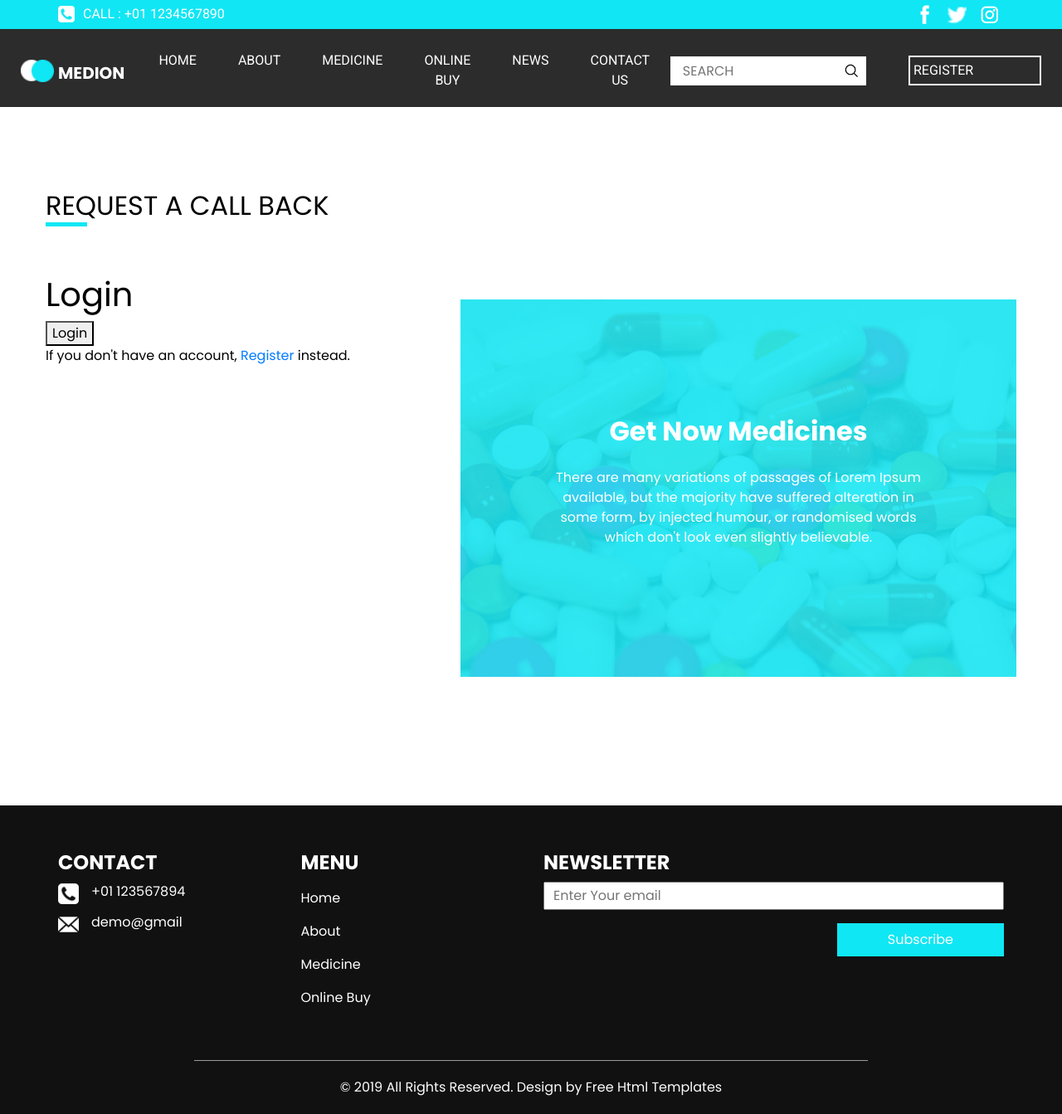
After one commit to Victouch/django-project, a Django app: page /login/ in a window 1280 px wide. The commit adds this page. Shown: the whole page at 83% size. Run offline with Django 4.2, Linux system fonts and the light colour scheme; some libraries are stand-ins or nearby versions.

Commit message:
django project

```diff
--- a/home/static/css/style.css
+++ b/home/static/css/style.css
@@ -182,7 +182,7 @@ a:focus {
   display: flex;
   background:none;
   width: 160px;
-  padding: 5px;
+  padding: 4px;
   text-align: center;
   border: 2px solid #ffffff;
   -webkit-box-align: center;
@@ -195,7 +195,7 @@ a:focus {
   color: hsl(186, 94%, 55%);
   background:none;
   width: 160px;
-  padding: 6px;
+  padding: 5px;
   text-align: center;
   border: 2px solid #10e7f4;
 
--- /dev/null
+++ b/user/templates/user/login.html
@@ -0,0 +1,308 @@
+{% load static %}
+<!DOCTYPE html>
+<html>
+
+<head>
+  <!-- Basic -->
+  <meta charset="utf-8" />
+  <meta http-equiv="X-UA-Compatible" content="IE=edge" />
+  <!-- Mobile Metas -->
+  <meta name="viewport" content="width=device-width, initial-scale=1, shrink-to-fit=no" />
+  <!-- Site Metas -->
+  <meta name="keywords" content="" />
+  <meta name="description" content="" />
+  <meta name="author" content="" />
+
+  <title>Medion</title>
+
+  <!-- slider stylesheet -->
+  <link rel="stylesheet" type="text/css"
+    href="https://cdnjs.cloudflare.com/ajax/libs/OwlCarousel2/2.1.3/assets/owl.carousel.min.css" />
+
+  <!-- font awesome style -->
+  <link rel="stylesheet" href="https://cdnjs.cloudflare.com/ajax/libs/font-awesome/4.7.0/css/font-awesome.min.css">
+
+
+  <!-- bootstrap core css -->
+  <link rel="stylesheet" type="text/css" href="{% static 'css/bootstrap.css' %}" />
+
+  <!-- fonts style -->
+  <link href="https://fonts.googleapis.com/css?family=Poppins:400,600,700|Roboto:400,700&display=swap" rel="stylesheet">
+
+  <!-- Custom styles for this template -->
+  <link href="{% static 'css/style.css' %}" rel="stylesheet" />
+  <!-- responsive style -->
+  <link href="{% static 'css/responsive.css' %}" rel="stylesheet" />
+</head>
+
+<body class="sub_page">
+  <div class="hero_area">
+    <!-- header section strats -->
+    <header class="header_section">
+      <div class="container">
+        <div class="top_contact-container">
+          <div class="tel_container">
+            <a href="">
+              <img src="{% static 'images/telephone-symbol-button.png' %}" alt=""> Call : +01 1234567890
+            </a>
+          </div>
+          <div class="social-container">
+            <a href="">
+              <img src="{% static 'images/fb.png' %}" alt="" class="s-1">
+            </a>
+            <a href="">
+              <img src="{% static 'images/twitter.png' %}" alt="" class="s-2">
+            </a>
+            <a href="">
+              <img src="{% static 'images/instagram.png' %}" alt="" class="s-3">
+            </a>
+          </div>
+        </div>
+      </div>
+      <div class="container-fluid">
+        <nav class="navbar navbar-expand-lg custom_nav-container pt-3">
+          <a class="navbar-brand" href="{% url 'home:home' %}">
+            <img src="{% static 'images/logo.png' %}" alt="">
+            <span>
+              Medion
+            </span>
+          </a>
+          <button class="navbar-toggler" type="button" data-toggle="collapse" data-target="#navbarSupportedContent"
+            aria-controls="navbarSupportedContent" aria-expanded="false" aria-label="Toggle navigation">
+            <span class="navbar-toggler-icon"></span>
+          </button>
+
+          <div class="collapse navbar-collapse" id="navbarSupportedContent">
+            <div class="d-flex  flex-column flex-lg-row align-items-center w-100 justify-content-between">
+              <ul class="navbar-nav  ">
+                <li class="nav-item active">
+                  <a class="nav-link" href="{% url 'home:home' %}">Home <span class="sr-only">(current)</span></a>
+                </li>
+                <li class="nav-item">
+                  <a class="nav-link" href="{% url 'about:about' %}"> About </a>
+                </li>
+                <li class="nav-item">
+                  <a class="nav-link" href="{% url 'medicine:medicine' %}"> Medicine </a>
+                </li>
+                <li class="nav-item">
+                  <a class="nav-link" href="{% url 'online_buy:online_buy' %}"> Online Buy </a>
+                </li>
+                <li class="nav-item">
+                  <a class="nav-link" href="{% url 'news:news' %}"> News </a>
+                </li>
+                <li class="nav-item">
+                  <a class="nav-link" href="{% url 'contact:contact' %}">Contact us</a>
+                </li>
+              </ul>
+              <form class="form-inline ", method="post">
+                {% csrf_token %}
+                <input name="search" type="search" placeholder="Search">
+                <button class="btn  my-2 my-sm-0 nav_search-btn" type="submit"></button>
+              </form>
+              <div class="login_btn-contanier ml-0 ml-lg-5">
+                <a href="">
+                  <!-- <img src="{% static 'images/user.png' %}" alt=""> -->
+                  <span>
+                    Register
+                  </span>
+                </a>
+              </div>
+            </div>
+          </div>
+
+        </nav>
+      </div>
+    </header>
+    <!-- end header section -->
+  </div>
+
+
+
+  <!-- contact section -->
+  <section class="contact_section layout_padding">
+    <div class="container">
+      <div class="row">
+        <div class="custom_heading-container ">
+          <h2>
+            Request A call back
+          </h2>
+        </div>
+      </div>
+    </div>
+    <div class="container layout_padding2">
+      <div class="row">
+        <div class="col-md-5">
+            <div>
+                <h1>Login</h1>
+                {% if messages %}
+                <ul>
+                    {% for message in messages %}
+                    <script>alert("{{ message }}")</script>
+                    {% endfor %}
+                </ul>
+                {% endif %}
+                <form method="POST">
+                    {% csrf_token %}
+                 {% for field in form %}
+                 <p>
+                    {{ field.label_tag }}<br>
+                    {{ field }}
+                    {% for error in field.errors %}
+                    <p style="color: red">{{ error }}</p>
+                    {% endfor %}
+                 </p>
+                {% endfor %}
+                 <button type="submit">Login</button>
+                </form>
+                <p>If you don't have an account, <a href="/register">Register</a> instead.</p>
+            </div>
+        </div>
+        <div class="col-md-7">
+          <div class="detail-box">
+            <h3>
+              Get Now Medicines
+            </h3>
+            <p>
+              There are many variations of passages of Lorem Ipsum available, but the majority have suffered alteration
+              in some form, by injected humour, or randomised words which don't look even slightly believable.
+            </p>
+          </div>
+        </div>
+      </div>
+    </div>
+  </section>
+
+  <!-- end contact section -->
+
+  <!-- info section -->
+  <section class="info_section layout_padding2">
+    <div class="container">
+      <div class="row">
+        <div class="col-md-3">
+          <div class="info_contact">
+            <h4>
+              Contact
+            </h4>
+            <div class="box">
+              <div class="img-box">
+                <img src="{% static 'images/telephone-symbol-button.png' %}" alt="">
+              </div>
+              <div class="detail-box">
+                <h6>
+                  +01 123567894
+                </h6>
+              </div>
+            </div>
+            <div class="box">
+              <div class="img-box">
+                <img src="{% static 'images/email.png' %}" alt="">
+              </div>
+              <div class="detail-box">
+                <h6>
+                  demo@gmail
+                </h6>
+              </div>
+            </div>
+          </div>
+        </div>
+        <div class="col-md-3">
+          <div class="info_menu">
+            <h4>
+              Menu
+            </h4>
+            <ul class="navbar-nav  ">
+              <li class="nav-item active">
+                <a class="nav-link" href="{% url 'home:home' %}">Home <span class="sr-only">(current)</span></a>
+              </li>
+              <li class="nav-item">
+                <a class="nav-link" href="{% url 'about:about' %}"> About </a>
+              </li>
+              <li class="nav-item">
+                <a class="nav-link" href="{% url 'medicine:medicine' %}"> Medicine </a>
+              </li>
+              <li class="nav-item">
+                <a class="nav-link" href="{% url 'online_buy:online_buy' %}"> Online Buy </a>
+              </li>
+            </ul>
+          </div>
+        </div>
+        <div class="col-md-6">
+          <div class="info_news">
+            <h4>
+              newsletter
+            </h4>
+            <form action="", method="post">
+              {% csrf_token %}
+              <input name="emails" type="text" placeholder="Enter Your email">
+              <div class="d-flex justify-content-center justify-content-md-end mt-3">
+                <button>
+                  Subscribe
+                </button>
+              </div>
+            </form>
+          </div>
+        </div>
+      </div>
+    </div>
+  </section>
+
+
+  <!-- end info section -->
+
+  <!-- footer section -->
+  <section class="container-fluid footer_section">
+    <p>
+      &copy; 2019 All Rights Reserved. Design by
+      <a href="https://html.design/">Free Html Templates</a>
+    </p>
+  </section>
+  <!-- footer section -->
+
+  <script type="text/javascript" src="{% static 'js/jquery-3.4.1.min.js' %}"></script>
+  <script type="text/javascript" src="{% static 'js/bootstrap.js' %}"></script>
+  <script type="text/javascript" src="https://cdnjs.cloudflare.com/ajax/libs/OwlCarousel2/2.2.1/owl.carousel.min.js">
+  </script>
+  <script type="text/javascript">
+    $(".owl-carousel").owlCarousel({
+      loop: true,
+      margin: 10,
+      nav: true,
+      navText: [],
+      autoplay: true,
+      responsive: {
+        0: {
+          items: 1
+        },
+        600: {
+          items: 2
+        },
+        1000: {
+          items: 4
+        }
+      }
+    });
+  </script>
+  <script type="text/javascript">
+    $(".owl-2").owlCarousel({
+      loop: true,
+      margin: 10,
+      nav: true,
+      navText: [],
+      autoplay: true,
+
+      responsive: {
+        0: {
+          items: 1
+        },
+        600: {
+          items: 2
+        },
+        1000: {
+          items: 4
+        }
+      }
+    });
+  </script>
+</body>
+
+</html>
--- a/user/urls.py
+++ b/user/urls.py
@@ -5,5 +5,6 @@ from . import views
 app_name = 'user'
 
 urlpatterns = [
-    path('register/', views.register, name='register')
+    path('register/', views.register, name='register'),
+    path('login/', views.login, name='login')
 ]
--- a/user/views.py
+++ b/user/views.py
@@ -19,3 +19,6 @@ def register(request):
         "form": form,
     }
     return render(request, "user/register.html", context)
+
+def login(request):
+    return render(request, "user/login.html", {})
```
Also changed, not shown: db.sqlite3.
